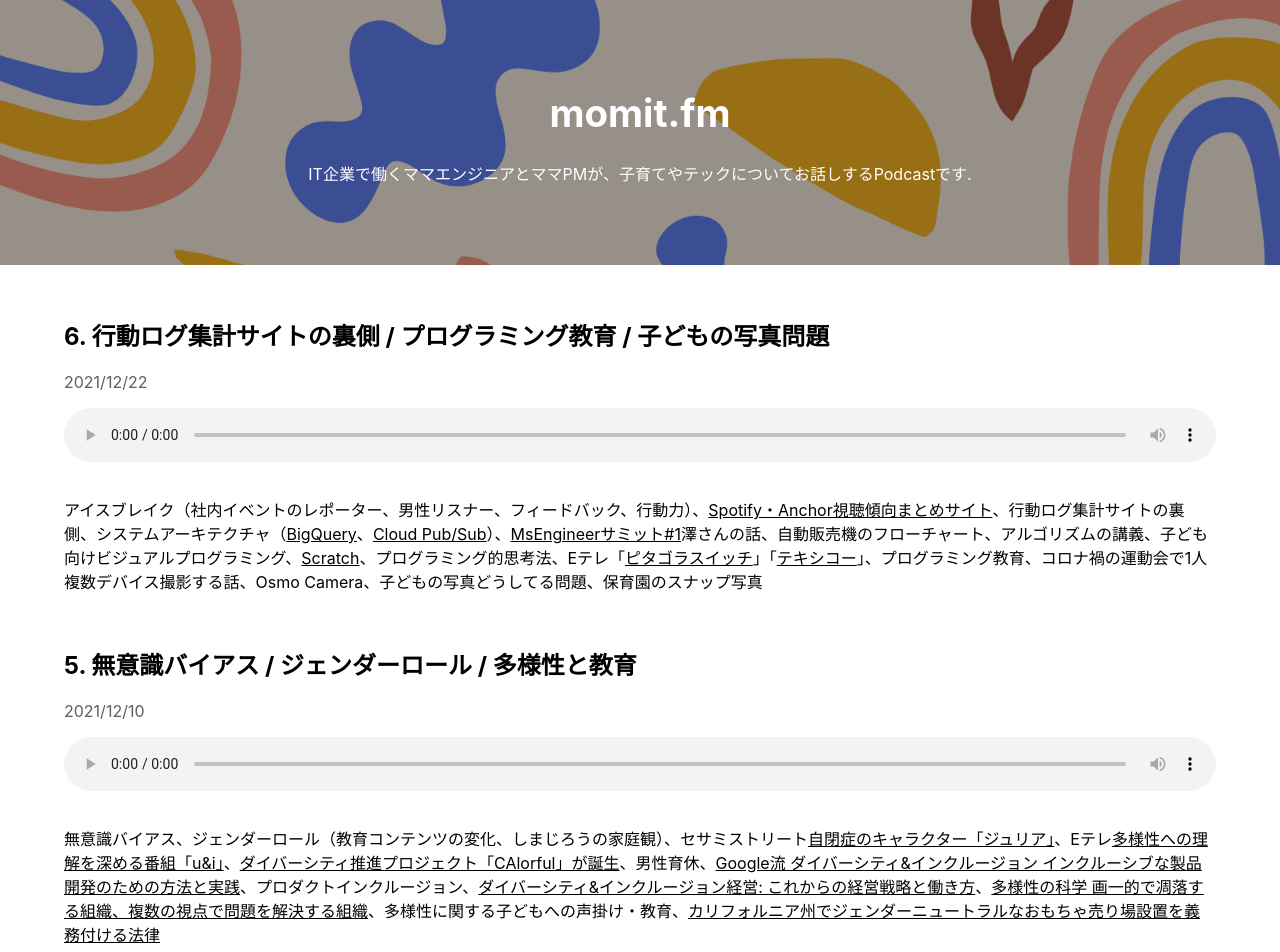
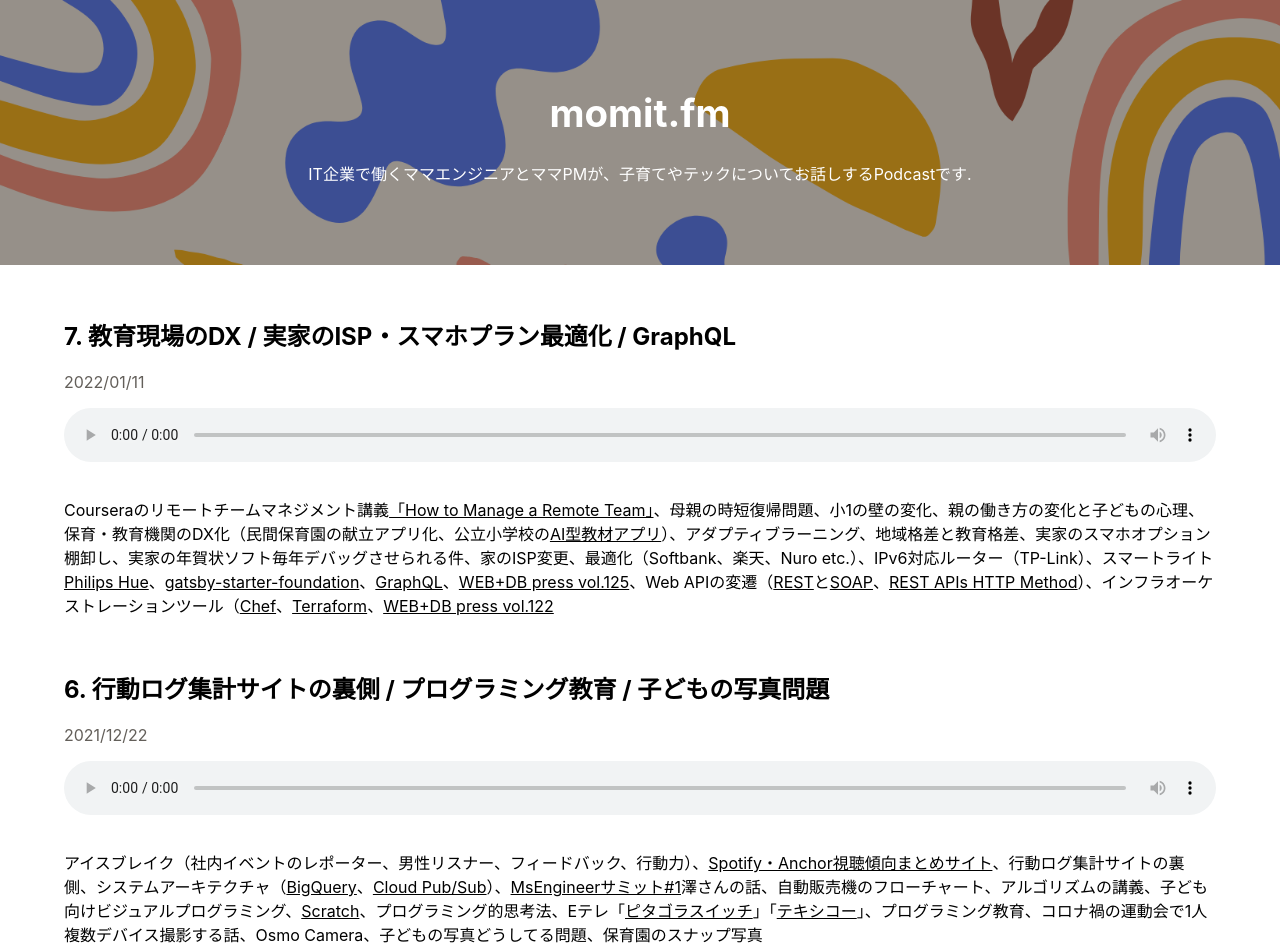
Before and after one commit to fuzzy31u/momit.fm, a Next.js app: page / in a window 1280 px wide. Shown: the top 952 px of the page. Built offline with nearby package versions, Linux system fonts and the light colour scheme.

Commit message:
Add episode7

```diff
--- a/pages/index.tsx
+++ b/pages/index.tsx
@@ -30,7 +30,17 @@ export default function Home() {
       </header>
 
       <div className={styles.main}>
-      <article>
+        <article>
+          <h2>
+            7. 教育現場のDX / 実家のISP・スマホプラン最適化 / GraphQL
+          </h2>
+          <p className={styles.main_date}>2022/01/11</p>
+          <audio className={styles.main_audio} controls src="https://d3ctxlq1ktw2nl.cloudfront.net/staging/2022-0-11/241794171-44100-2-530bf1ae75207.m4a"></audio>
+          <p className={styles.main_description}>
+          Courseraのリモートチームマネジメント講義<a href="https://www.coursera.org/learn/remote-team-management">「How to Manage a Remote Team」</a>、母親の時短復帰問題、小1の壁の変化、親の働き方の変化と子どもの心理、保育・教育機関のDX化（民間保育園の献立アプリ化、公立小学校の<a href="https://qubena.com/">AI型教材アプリ</a>）、アダプティブラーニング、地域格差と教育格差、実家のスマホオプション棚卸し、実家の年賀状ソフト毎年デバッグさせられる件、家のISP変更、最適化（Softbank、楽天、Nuro etc.）、IPv6対応ルーター（TP-Link）、スマートライト<a href="https://www.philips-hue.com/ja-jp">Philips Hue</a>、<a href="https://github.com/stackrole/gatsby-starter-foundation">gatsby-starter-foundation</a>、<a href="https://graphql.org/">GraphQL</a>、<a href="https://gihyo.jp/magazine/wdpress/archive/2021/vol125">WEB+DB press vol.125</a>、Web APIの変遷（<a href="https://en.wikipedia.org/wiki/Representational_state_transfer">REST</a>と<a href="https://en.wikipedia.org/wiki/SOAP">SOAP</a>、<a href="https://restfulapi.net/http-methods/">REST APIs HTTP Method</a>）、インフラオーケストレーションツール（<a href="https://www.chef.io/products/chef-infra">Chef</a>、<a href="https://www.terraform.io/">Terraform</a>、<a href="https://gihyo.jp/magazine/wdpress/archive/2021/vol122">WEB+DB press vol.122</a>
+          </p>
+        </article>
+        <article>
           <h2>
             6. 行動ログ集計サイトの裏側 / プログラミング教育 / 子どもの写真問題
           </h2>
```
